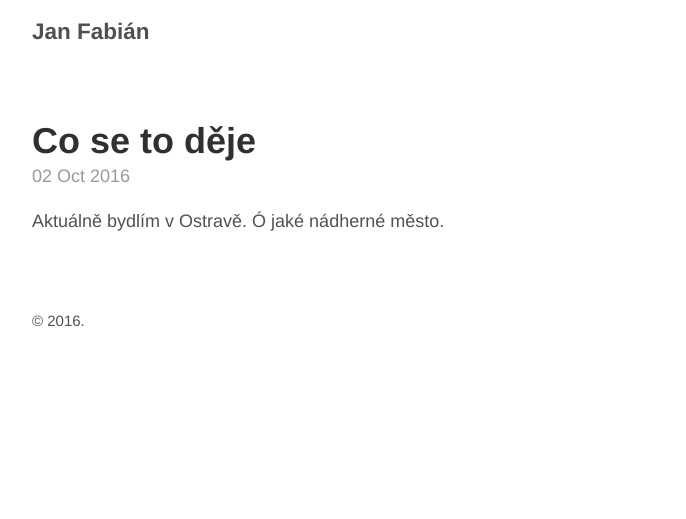
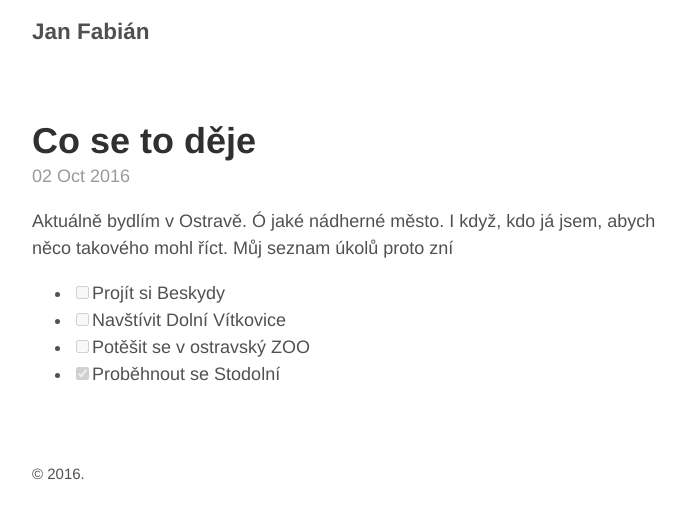
Before and after one commit to janfabian/janfabian.github.io, a Jekyll site: the page built from _posts/2016-10-02-co-se-deje.md, in a window 1280 px wide. Shown: the top 519 px of the page, without its empty margins (293-979 px from the left). Built offline with Jekyll 4.4.1, drawn with Linux system fonts in a browser that asks for light colours.

Commit message:
update ostrava

```diff
--- a/_posts/2016-10-02-co-se-deje.md
+++ b/_posts/2016-10-02-co-se-deje.md
@@ -3,4 +3,9 @@ layout: post
 title: Co se to děje
 ---
 
-Aktuálně bydlím v Ostravě. Ó jaké nádherné město.
+Aktuálně bydlím v Ostravě. Ó jaké nádherné město. I když, kdo já jsem, abych něco takového mohl říct. Můj seznam úkolů proto zní
+
+  - [ ] Projít si Beskydy
+  - [ ] Navštívit Dolní Vítkovice
+  - [ ] Potěšit se v ostravský ZOO
+  - [x] Proběhnout se Stodolní
```
